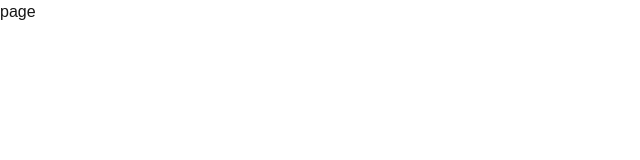
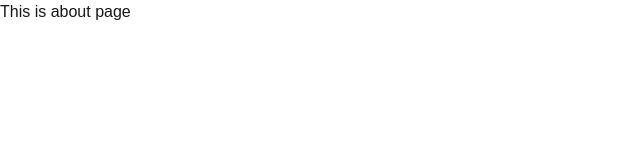
Before and after one commit to AbdulAdnan7/my-app, a Next.js app: page /about in a window 1280 px wide. Shown: the top 160 px of the page, without its empty margins (0-640 px from the left). Built offline with nearby package versions, Linux system fonts and the light colour scheme.

Commit message:
Checked how nested route work init

```diff
--- a/src/app/about/page.tsx
+++ b/src/app/about/page.tsx
@@ -2,7 +2,7 @@ import React from 'react'
 
 const page = () => {
   return (
-    <div>page</div>
+    <div>This is about page</div>
   )
 }
 
```
